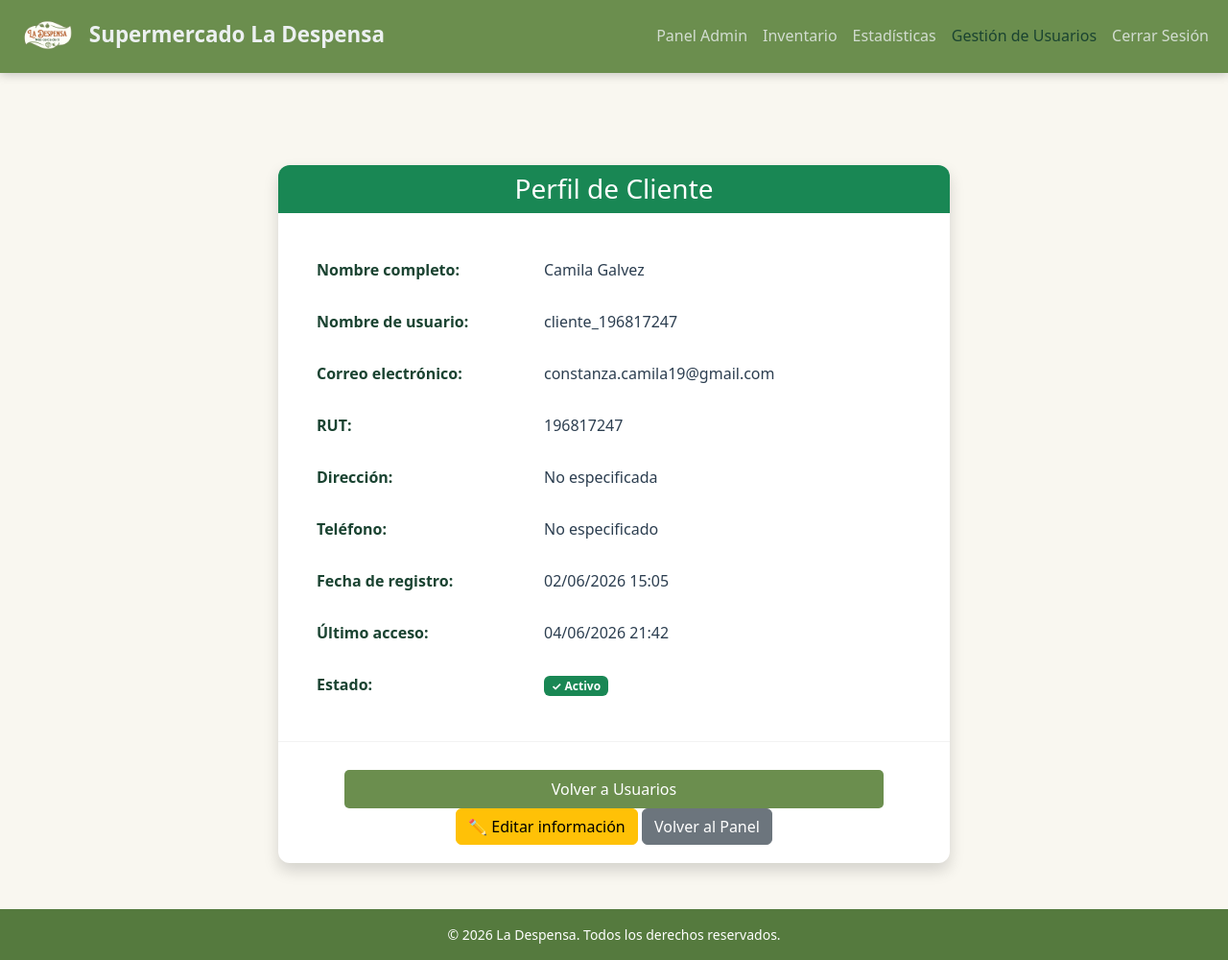
After one commit to maury090/proyecto_LaDespensa, a Django app: page /vistas_admin/vista_perfil_admin/10/ in a window 1280 px wide. The commit adds this page. Shown: the whole page at 96% size. Run offline with Django 5.2, Linux system fonts and the light colour scheme; a user stored in the database is signed in; data comes from the database, SQL or seed files in the repository; both versions use the stored data as it was after the commit.

Commit message:
actualizacion en funciones admin
se agregan la visualizacion al usuario admin de los usuarios registrados en el sistema, posterior funcion de creacion de usuarios cliente/supervisor

```diff
--- /dev/null
+++ b/supermercado/templates/vistas_admin/vista_perfil_admin.html
@@ -0,0 +1,106 @@
+{% load static %}
+<!DOCTYPE html>
+<html lang="es">
+<head>
+    <meta charset="UTF-8">
+    <meta name="viewport" content="width=device-width, initial-scale=1.0">
+    <title>Perfil de Cliente - Administrador</title>
+    <link href="https://cdn.jsdelivr.net/npm/bootstrap@5.3.2/dist/css/bootstrap.min.css" rel="stylesheet">
+    <link rel="stylesheet" href="{% static 'css/design.css' %}">
+</head>
+<body>
+
+<nav class="navbar navbar-expand-lg mi-nav-personalizada fixed-top">
+    <div class="container-fluid">
+        <a class="navbar-brand" href="{% url 'index' %}">
+            <img src="{% static 'imagenes/imagenes_propaganda/la_desp_logo.png' %}" alt="" id="logo">
+            <span class="texto_marca">Supermercado La Despensa</span>
+        </a>
+        <button class="navbar-toggler" type="button" data-bs-toggle="collapse" data-bs-target="#navbarNav">
+            <span class="navbar-toggler-icon"></span>
+        </button>
+        <div class="collapse navbar-collapse" id="navbarNav">
+            <ul class="navbar-nav ms-auto">
+                <li class="nav-item"><a class="nav-link" href="{% url 'panel_admin' %}">Panel Admin</a></li><li class="nav-item"><a class="nav-link" href="{% url 'inventario_admin' %}">Inventario</a></li>
+                <li class="nav-item"><a class="nav-link" href="{% url 'estadisticas_admin' %}">Estadísticas</a></li>
+                <li class="nav-item"><a class="nav-link active" href="{% url 'administracion_usuarios_admin' %}">Gestión de Usuarios</a></li>
+                <li class="nav-item"><a class="nav-link" href="{% url 'logout' %}">Cerrar Sesión</a></li>
+            </ul>
+        </div>
+    </div>
+</nav>
+
+<div class="container mt-5 pt-5">
+    <div class="row">
+        <div class="col-md-8 mx-auto">
+            <div class="card shadow perfil-card">
+                <div class="card-header bg-success text-white">
+                    <h3 class="mb-0" align="center"> Perfil de Cliente</h3>
+                </div>
+                <div class="card-body">
+                    <table class="table table-borderless">
+                        <tr>
+                            <th>Nombre completo:</th>
+                            <td>{{ usuario.first_name }} {{ usuario.last_name }}</td>
+                        </tr>
+                        <tr>
+                            <th>Nombre de usuario:</th>
+                            <td>{{ usuario.username }}</td>
+                        </tr>
+                        <tr>
+                            <th>Correo electrónico:</th>
+                            <td>{{ usuario.email }}</td>
+                        </tr>
+                        <tr>
+                            <th>RUT:</th>
+                            <td>{{ usuario.rut }}</td>
+                        </tr>
+                        <tr>
+                            <th>Dirección:</th>
+                            <td>{{ usuario.direccion }}</td>
+                        </tr>
+                        <tr>
+                            <th>Teléfono:</th>
+                            <td>{{ usuario.telefono }}</td>
+                        </tr>
+                        <tr>
+                            <th>Fecha de registro:</th>
+                            <td>{{ usuario.fecha_registro|date:"d/m/Y H:i" }}</td>
+                        </tr>
+                        <tr>
+                            <th>Último acceso:</th>
+                            <td>{{ usuario.ultimo_acceso|date:"d/m/Y H:i"|default:"Nunca" }}</td>
+                        </tr>
+                        <tr>
+                            <th>Estado:</th>
+                            <td>
+                                {% if usuario.is_active %}
+                                <span class="badge bg-success">✓ Activo</span>
+                                {% else %}
+                                <span class="badge bg-danger">✗ Inactivo</span>
+                                {% endif %}
+                            </td>
+                        </tr>
+                    </table>
+                </div>
+                <div class="card-footer text-center">
+                    <a href="{% url 'administracion_usuarios_admin' %}" class="btn btn-verde">Volver a Usuarios</a>
+                    <a href="#" class="btn btn-warning">✏️ Editar información</a>
+                    <a href="{% url 'panel_admin' %}" class="btn btn-secondary">Volver al Panel</a>
+                </div>
+            </div>
+        </div>
+    </div>
+</div>
+
+<footer class="footer-custom mt-5">
+    <div class="container text-center">
+        <div class="py-3">
+            <p class="small mb-0">&copy; 2026 La Despensa. Todos los derechos reservados.</p>
+        </div>
+    </div>
+</footer>
+
+<script src="https://cdn.jsdelivr.net/npm/bootstrap@5.3.2/dist/js/bootstrap.bundle.min.js"></script>
+</body>
+</html>
--- a/supermercado/urls.py
+++ b/supermercado/urls.py
@@ -17,4 +17,5 @@ urlpatterns = [
     path('vistas_admin/estadisticas_admin/', views.estadisticas_admin, name='estadisticas_admin'),
     path('vistas_cliente/perfil_cli/', views.perfil_cli, name='perfil_cli'),
     path('vistas_supervisor/perfil_superv/', views.perfil_superv, name='perfil_superv'),
+    path('vistas_admin/vista_perfil_admin/<int:usuario_id>/', views.vista_perfil_admin, name='vista_perfil_admin'),
 ]
--- a/supermercado/views.py
+++ b/supermercado/views.py
@@ -9,6 +9,7 @@ from django.contrib.auth.decorators import login_required
 from django.contrib.auth import logout as auth_logout
 import re
 from django.contrib.auth.decorators import user_passes_test
+from django.shortcuts import render, redirect, get_object_or_404
 
 # Función para verificar si es administrador
 def es_administrador(user):
@@ -314,7 +315,29 @@ def inventario_admin(request):
 
 @user_passes_test(es_administrador)
 def administracion_usuarios_admin(request):
-    return render(request, 'vistas_admin/administracion_usuarios_admin.html')
+    # Obtener todos los usuarios (excluyendo superusuarios si quieres)
+    usuarios = User.objects.all().filter(is_superuser=False, is_staff=False).order_by('last_name')
+
+    # Preparar datos para la tabla
+    lista_usuarios = []
+    for user in usuarios:
+        lista_usuarios.append({
+            'id': user.id,
+            'first_name': user.first_name if user.first_name else "No especificado",
+            'last_name': user.last_name if user.last_name else "No especificado",
+            'rut': user.perfil.rut if hasattr(user, 'perfil') and user.perfil.rut else "No especificado",
+            'email': user.email,
+            'direccion': user.perfil.direccion if hasattr(user, 'perfil') and user.perfil.direccion else "No especificada",
+            'is_active': user.is_active,
+            'is_staff': user.is_staff,
+        })
+
+    context = {
+        'usuarios': lista_usuarios,
+        'total_usuarios': len(lista_usuarios)
+    }
+
+    return render(request, 'vistas_admin/administracion_usuarios_admin.html',context)
 
 @user_passes_test(es_administrador)
 def estadisticas_admin(request):
@@ -341,3 +364,33 @@ def perfil_cli(request):
 @login_required
 def perfil_superv(request):
     return render(request, 'perfil_superv.html')
+
+
+@user_passes_test(es_administrador)
+def vista_perfil_admin(request, usuario_id):
+    # Obtener el usuario por su ID
+    usuario = get_object_or_404(User, id=usuario_id)
+
+    # Obtener datos del perfil
+    perfil = usuario.perfil if hasattr(usuario, 'perfil') else None
+
+    # Preparar datos para la plantilla
+    datos_usuario = {
+        'id': usuario.id,
+        'username': usuario.username,
+        'first_name': usuario.first_name if usuario.first_name else "No especificado",
+        'last_name': usuario.last_name if usuario.last_name else "No especificado",
+        'email': usuario.email,
+        'rut': perfil.rut if perfil and perfil.rut else "No especificado",
+        'direccion': perfil.direccion if perfil and perfil.direccion else "No especificada",
+        'telefono': perfil.telefono if perfil and perfil.telefono else "No especificado",
+        'fecha_registro': usuario.date_joined,
+        'ultimo_acceso': usuario.last_login,
+        'is_active': usuario.is_active,
+    }
+
+    context = {
+        'usuario': datos_usuario
+    }
+
+    return render(request, 'vistas_admin/vista_perfil_admin.html', context)
```
Also changed, not shown: supermercado/templates/alimentos.html (+1 -6 lines), supermercado/templates/aseo.html (+2 -6 lines), supermercado/templates/bebestibles.html (+1 -6 lines), supermercado/templates/conocenos.html (+1 -6 lines), supermercado/templates/index.html (+1 -6 lines), supermercado/templates/terminosCondiciones.html (+5 -34 lines), supermercado/templates/vistas_admin/administracion_usuarios_admin.html (+91 -0 lines), supermercado/templates/vistas_admin/panel_admin.html (+9 -4 lines), db.sqlite3.
